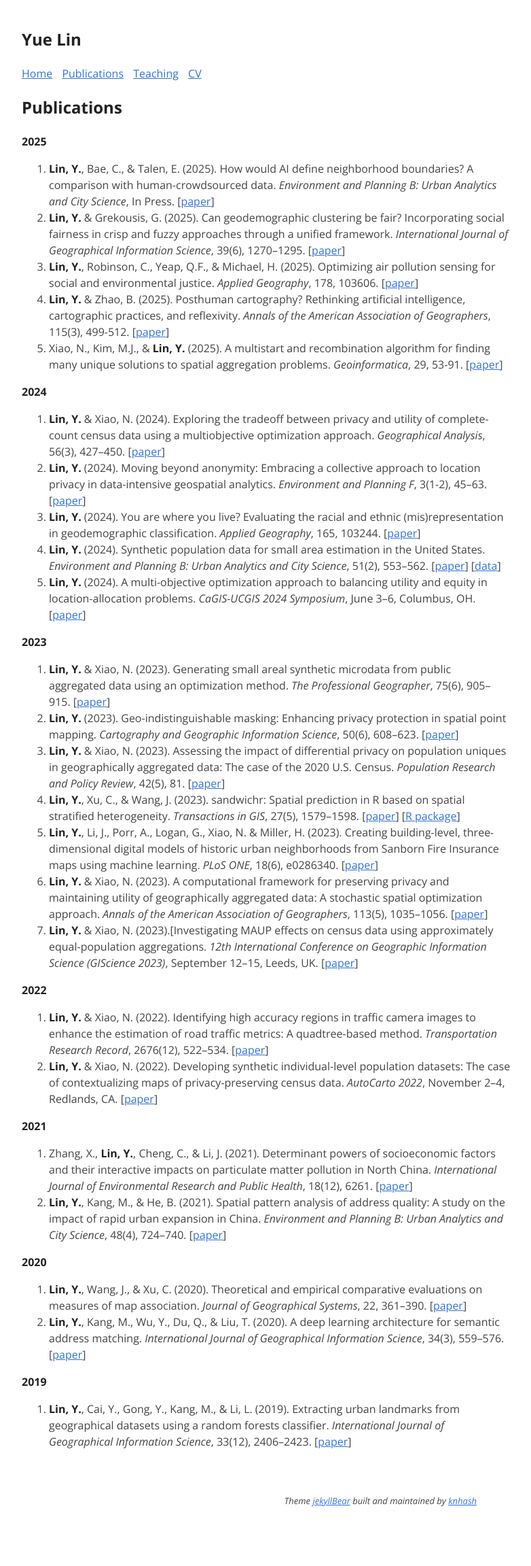
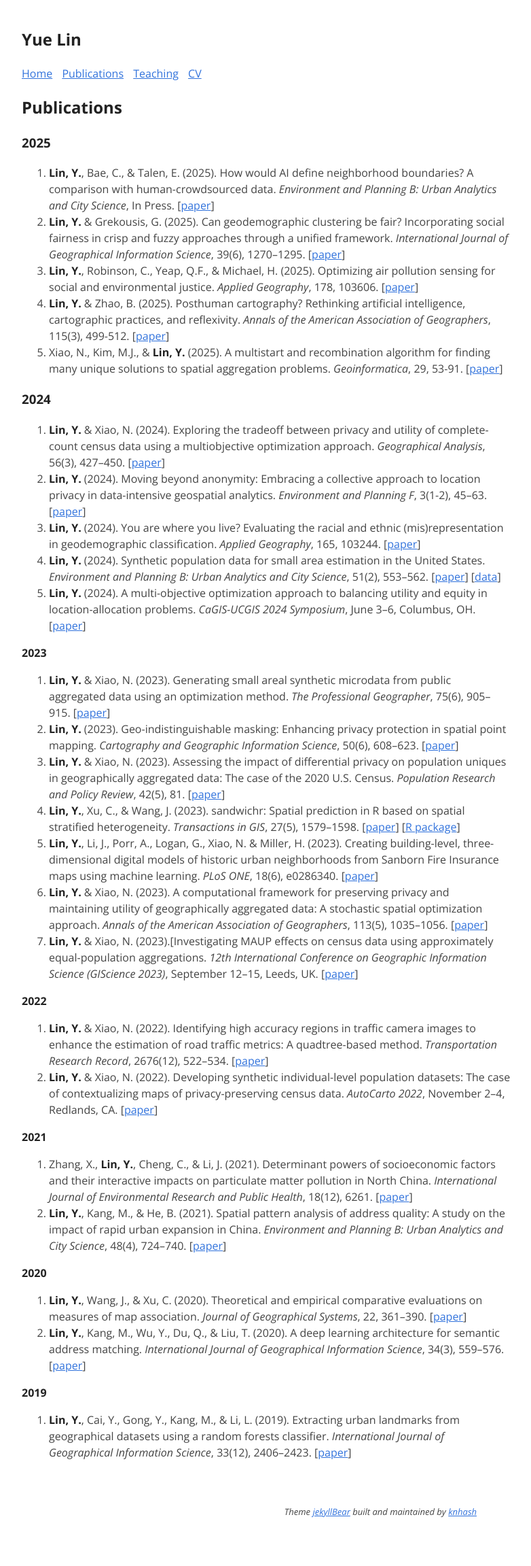
Before and after one commit to linyuehzzz/linyuehzzz.github.io, a Jekyll site: the page built from publications.md, in a window 1280 px wide. Shown: the whole page at 68% size, without its empty margins (248-1030 px from the left). Built offline with Jekyll 4.4.1, drawn with Linux system fonts in a browser that asks for light colours.

```diff
--- a/publications.md
+++ b/publications.md
@@ -5,7 +5,7 @@ description: Here be writings
 permalink: /publications
 ---
 
-**2025**
+### 2025
 
 24. **Lin, Y.**, Bae, C., & Talen, E. (2025). How would AI define neighborhood boundaries? A comparison with human-crowdsourced data. *Environment and Planning B: Urban Analytics and City Science*, In Press. [[paper](https://doi.org/10.1177/23998083251369570)]
 23. **Lin, Y.** & Grekousis, G. (2025). Can geodemographic clustering be fair? Incorporating social fairness in crisp and fuzzy approaches through a unified framework. *International Journal of Geographical Information Science*, 39(6), 1270–1295. [[paper](https://doi.org/10.1080/13658816.2024.2444525)]
@@ -13,7 +13,7 @@ permalink: /publications
 21. **Lin, Y.** & Zhao, B. (2025). Posthuman cartography? Rethinking artificial intelligence, cartographic practices, and reflexivity. *Annals of the American Association of Geographers*, 115(3), 499-512. [[paper](https://doi.org/10.1080/24694452.2024.2435920)]
 20. Xiao, N., Kim, M.J., & **Lin, Y.** (2025). A multistart and recombination algorithm for finding many unique solutions to spatial aggregation problems. *Geoinformatica*, 29, 53-91. [[paper](https://doi.org/10.1007/s10707-024-00520-0)]
 
-**2024**
+### 2024
 
 19. **Lin, Y.** & Xiao, N. (2024). Exploring the tradeoff between privacy and utility of complete-count census data using a multiobjective optimization approach. *Geographical Analysis*, 56(3), 427--450. [[paper](https://doi.org/10.1111/gean.12388)]
 18. **Lin, Y.** (2024). Moving beyond anonymity: Embracing a collective approach to location privacy in data-intensive geospatial analytics. *Environment and Planning F*, 3(1-2), 45--63. [[paper](https://doi.org/10.1177/26349825231224029)]
```
